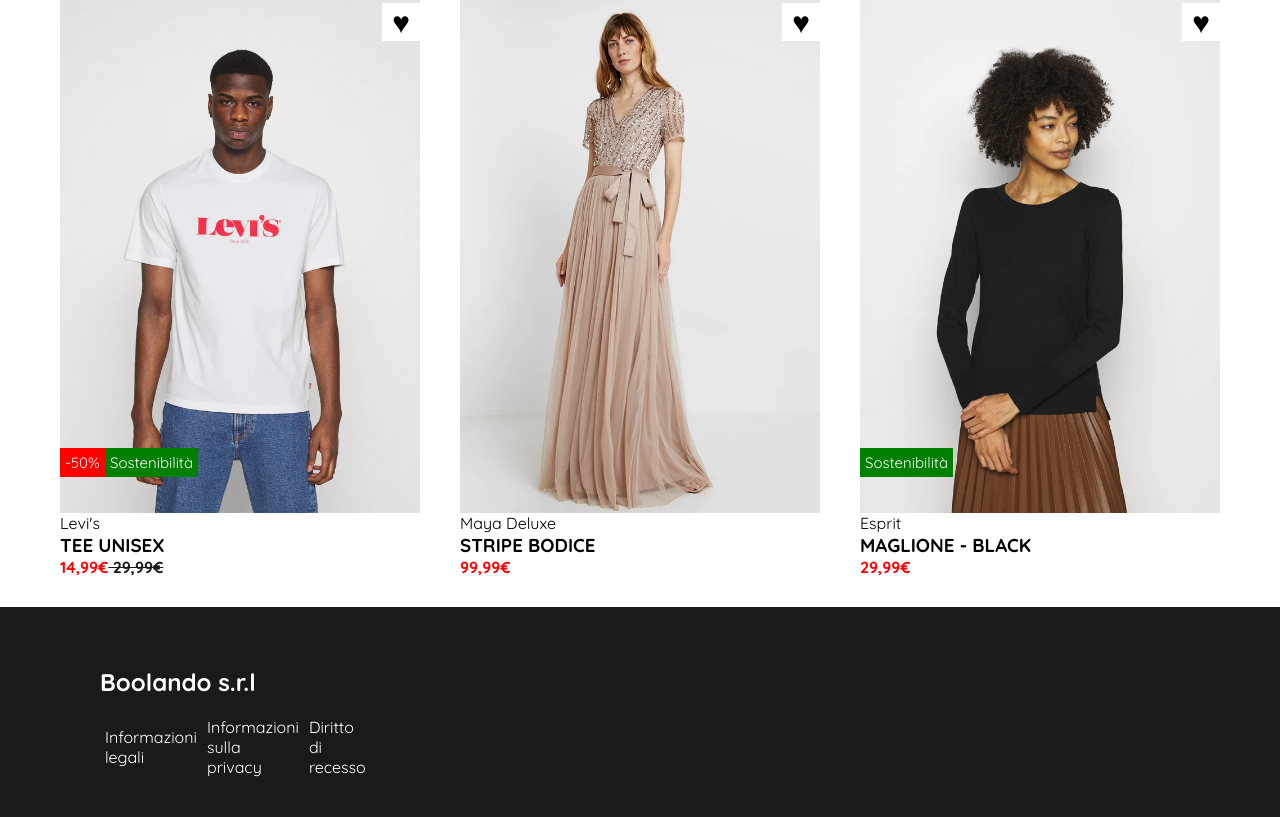
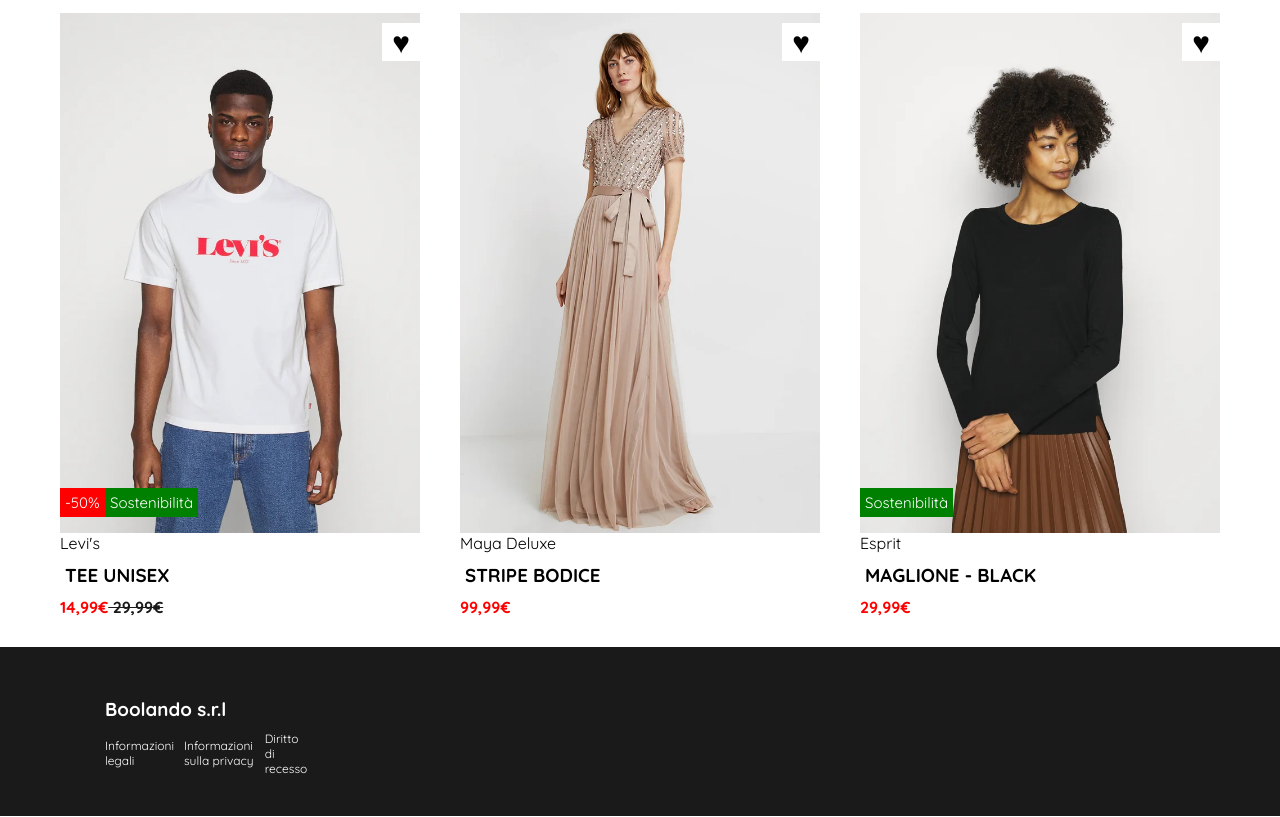
Before and after one commit to federicomanni97/html-css-boolando, a plain HTML site: page index.html in a window 1280 px wide. Shown: the part 741-1558 px from the top of the page. Drawn offline with Linux system fonts and the light colour scheme.

Commit message:
Boolando

```diff
--- a/css/style.css
+++ b/css/style.css
@@ -152,7 +152,6 @@
     background-color: var(--color-footer);
     color: var(--color-primary);
     padding: 40px 100px;
-
 }
 
 .flexstart{
@@ -160,10 +159,14 @@
 
 }
 
-h2{
-   padding: 20px 0px;
+h3{
+   padding: 10px 5px;
 }
 
 .leftside-footer{
     width: 20%;
 }
+
+.footer-list{
+    font-size: 12px;
+}
--- a/index.html
+++ b/index.html
@@ -101,8 +101,8 @@
 
     <footer class="d-flex flexstart">
         <div class="c-column leftside-footer">
-            <h2>Boolando s.r.l</h2>
-            <ul class="d-flex">
+            <h3>Boolando s.r.l</h2>
+            <ul class="d-flex footer-list">
                <li>Informazioni legali</li>
                <li>Informazioni sulla privacy</li>
                <li>Diritto di recesso</li>
```
